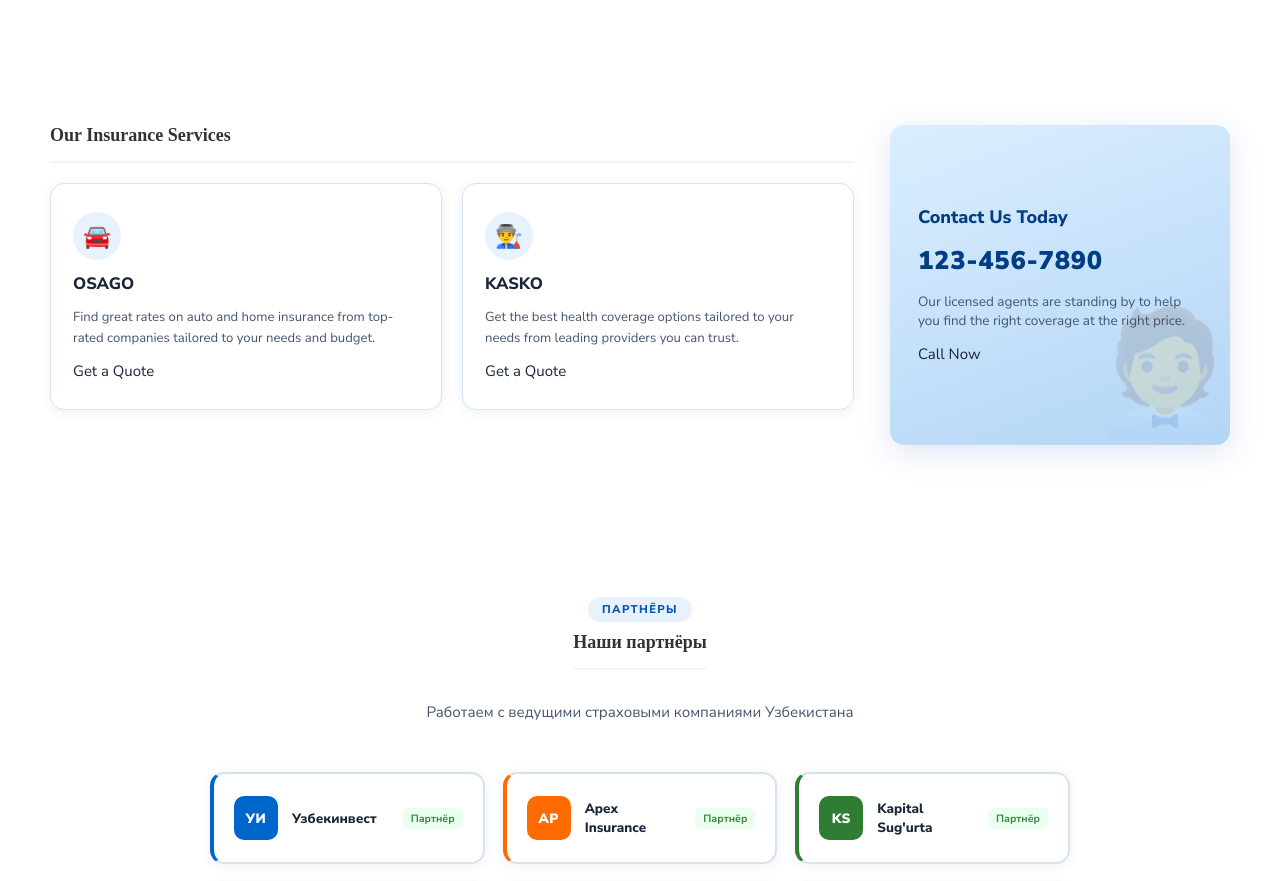
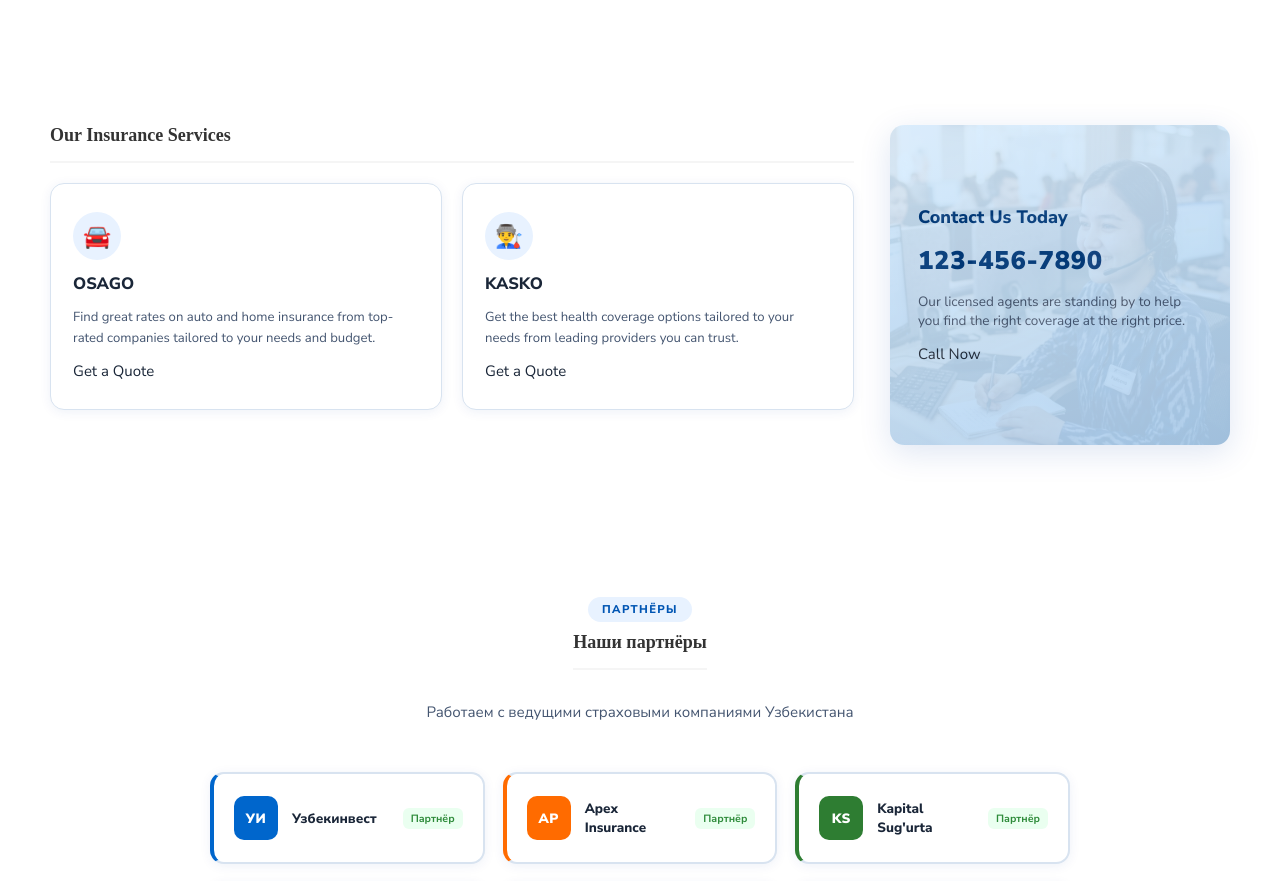
Before and after one commit to onehostileguy645/webpolis, a React (Create React App) app: page / in a window 1280 px wide. Shown: the part 1460-2341 px from the top of the page. Built offline with nearby package versions, Linux system fonts and the light colour scheme.

Commit message:
added contact page image and changed .contact-panel :: adter

```diff
--- a/src/mainPages/InfoPage/style.css
+++ b/src/mainPages/InfoPage/style.css
@@ -708,12 +708,17 @@
 }
 
 .contact-panel::after {
-    content: '🧑‍💼';
+    content: "";
     position: absolute;
-    bottom: -10px;
-    right: -10px;
-    font-size: 8rem;
-    opacity: .15;
+    inset: 0; /* вместо top/left/right/bottom */
+
+    background-image: url("call_centre.png");
+    background-size: cover;      /* растянуть на весь блок */
+    background-position: center; /* по центру */
+    background-repeat: no-repeat;
+
+    opacity: 0.1; /* прозрачность как у тебя */
+    z-index: 0;
 }
 
 .contact-panel h3 {
```
Also changed, not shown: src/mainPages/InfoPage/call_centre.png (added).
